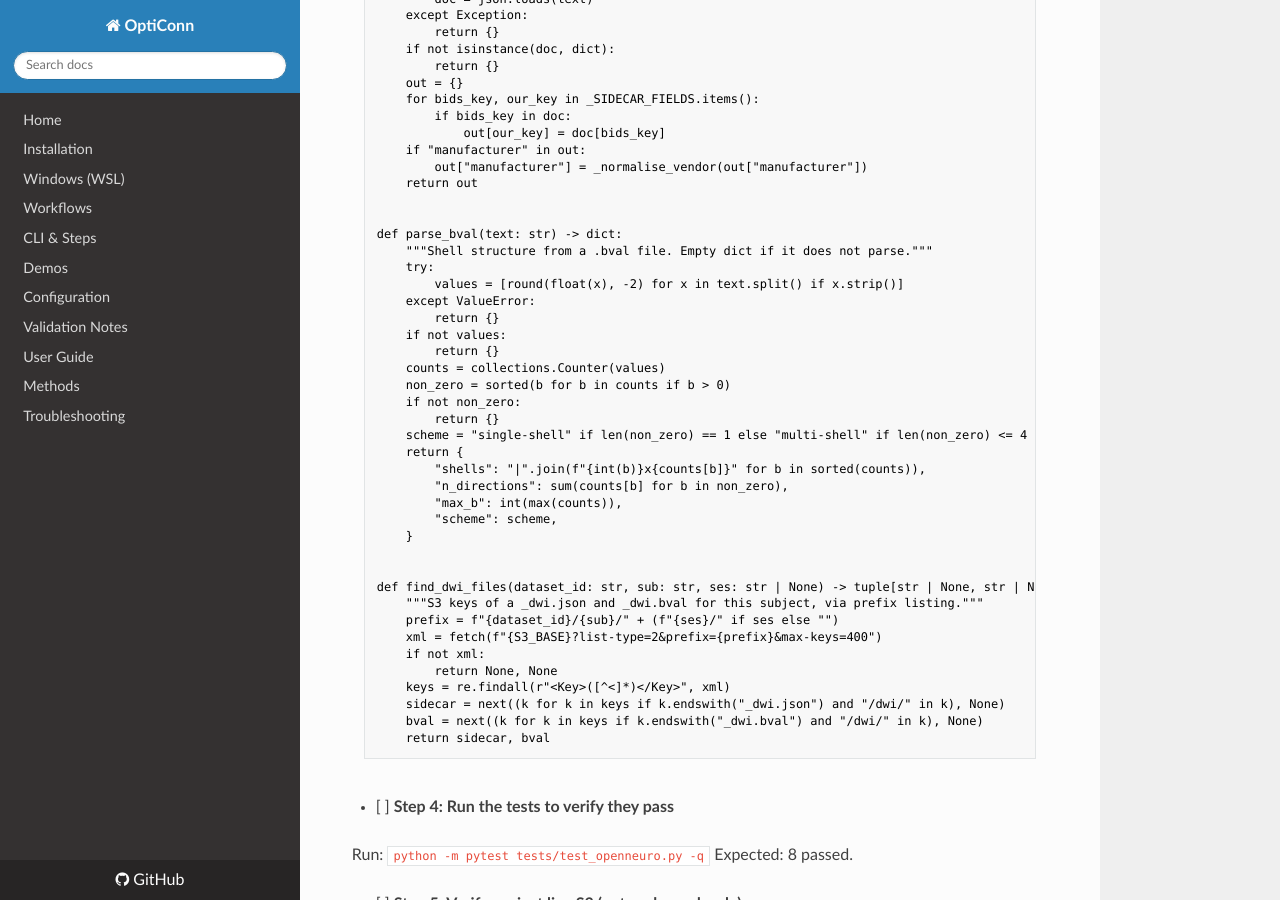
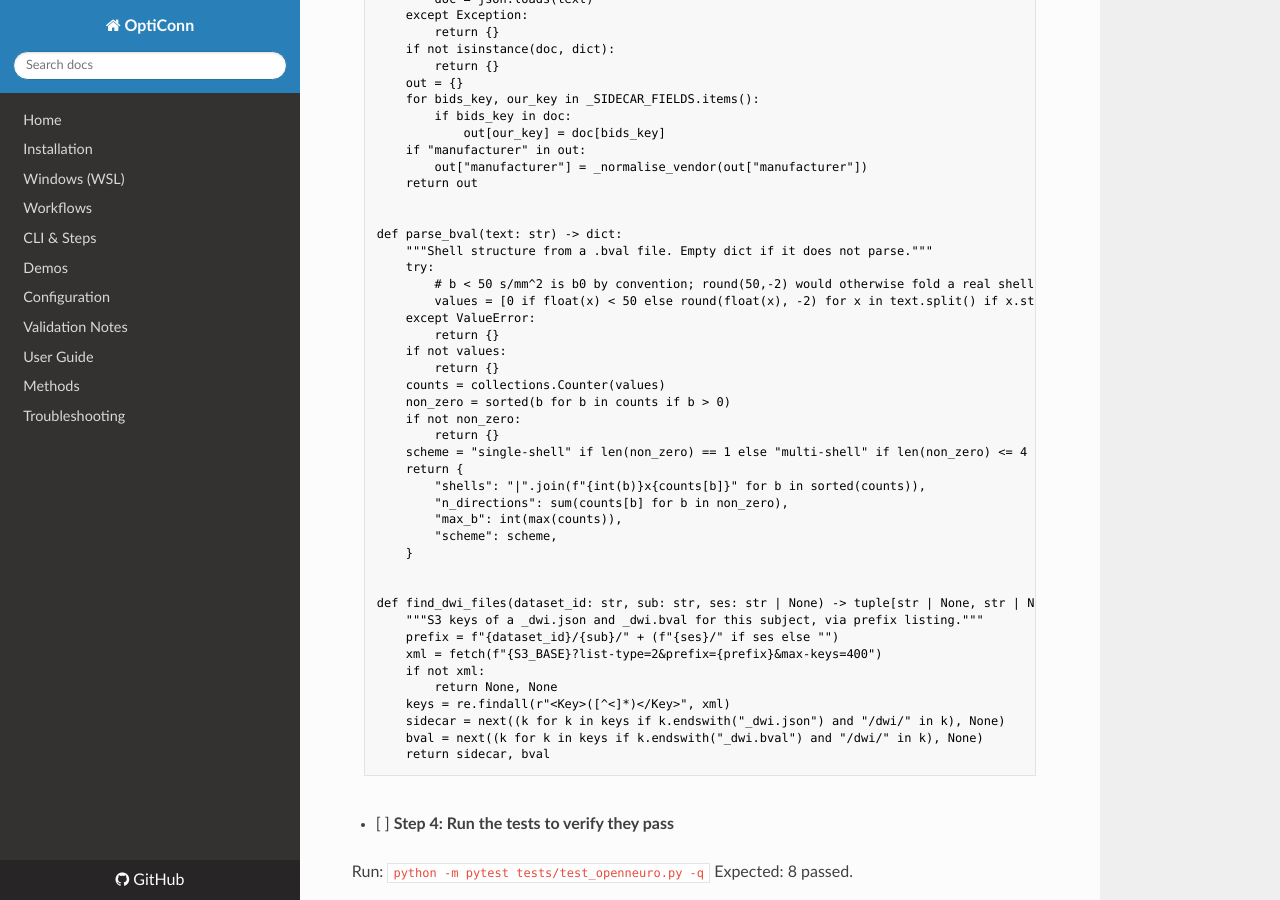
Before and after one commit to MRI-Lab-Graz/opticonn, an MkDocs documentation site: the page built from docs/superpowers/plans/2026-09-25-openneuro-battery.md, in a window 1280 px wide and 900 px high, scrolled down 9768 px. Built offline with MkDocs 1.6.1, drawn with Linux system fonts in a browser that asks for light colours; nearby versions of some CDN libraries.

Commit message:
docs(plan): b<50 is b0; round(b,-2) alone folds a real low-b shell into b0
Co-Authored-By: Claude Opus 5 <noreply@anthropic.com>

```diff
--- a/docs/superpowers/plans/2026-09-25-openneuro-battery.md
+++ b/docs/superpowers/plans/2026-09-25-openneuro-battery.md
@@ -465,7 +465,8 @@ def parse_sidecar(text: str) -> dict:
 def parse_bval(text: str) -> dict:
     """Shell structure from a .bval file. Empty dict if it does not parse."""
     try:
-        values = [round(float(x), -2) for x in text.split() if x.strip()]
+        # b < 50 s/mm^2 is b0 by convention; round(50,-2) would otherwise fold a real shell into b0
+        values = [0 if float(x) < 50 else round(float(x), -2) for x in text.split() if x.strip()]
     except ValueError:
         return {}
     if not values:
```
